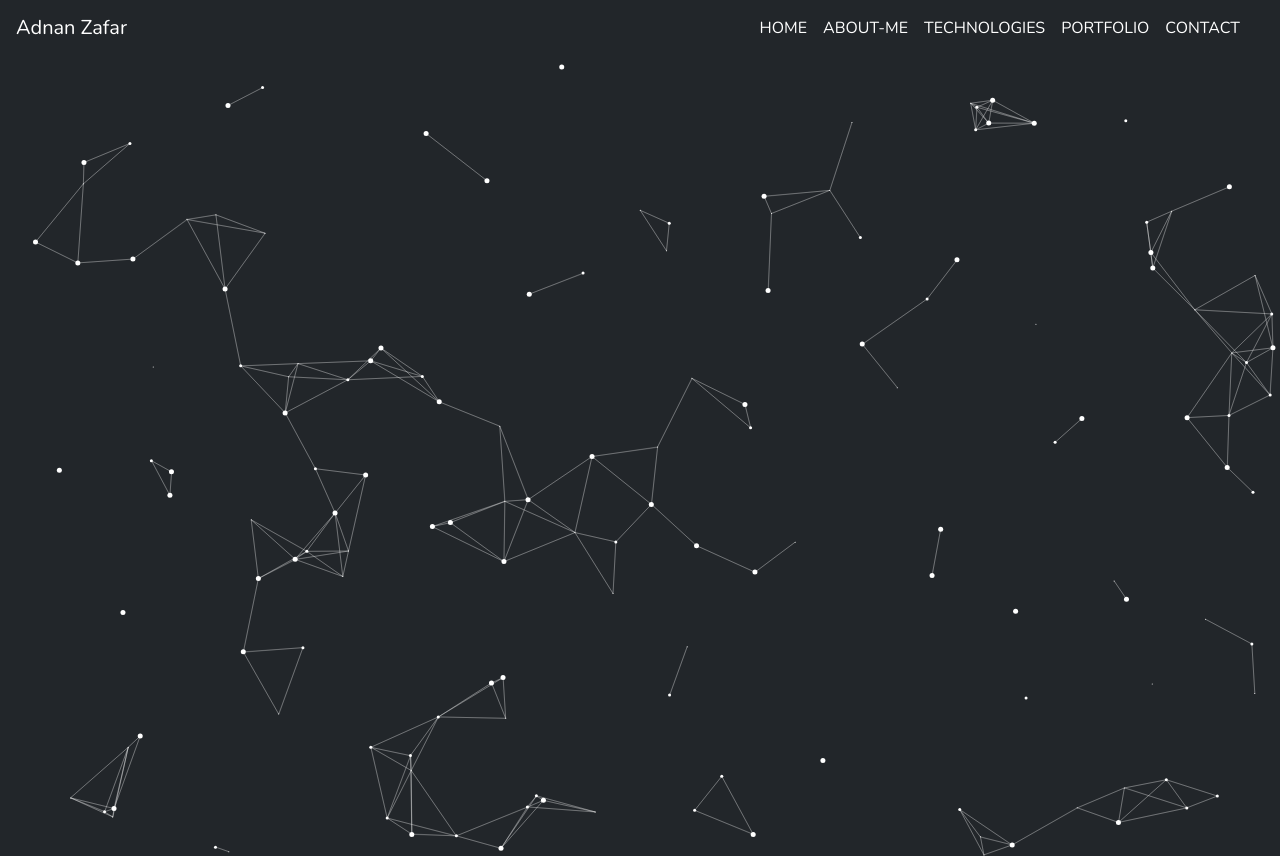
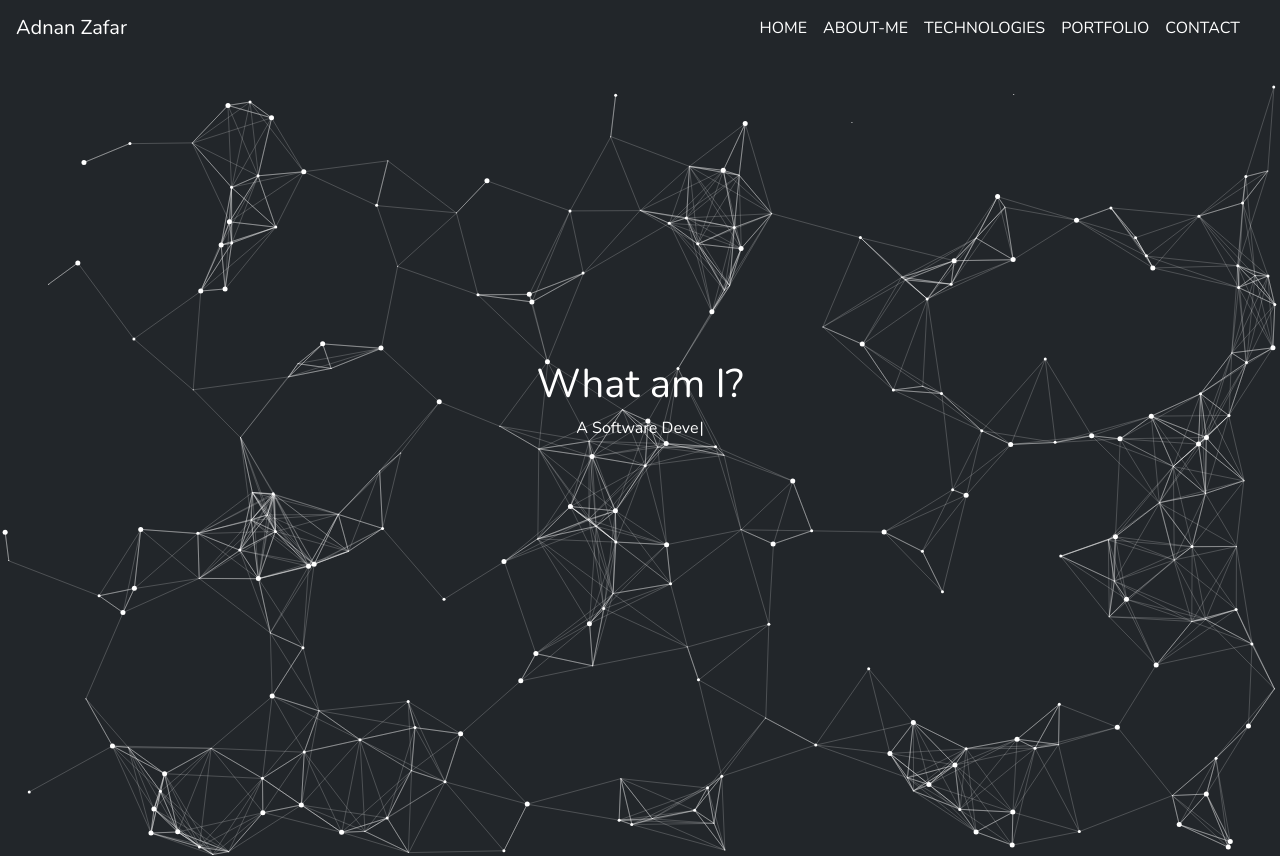
Before and after one commit to Adnan25z/portfolio, a React (Create React App) app: page / in a window 1280 px wide. Built offline with nearby package versions, Linux system fonts and the light colour scheme.

Commit message:
added header and type animation

```diff
--- a/package.json
+++ b/package.json
@@ -11,7 +11,9 @@
     "react-bootstrap": "^2.8.0",
     "react-dom": "^18.2.0",
     "react-scripts": "5.0.1",
+    "react-ts-typewriter": "^0.1.8-b",
     "react-tsparticles": "^2.11.0",
+    "typewriter-effect": "^2.20.1",
     "web-vitals": "^2.1.0"
   },
   "scripts": {
--- a/src/App.css
+++ b/src/App.css
@@ -1,4 +1,5 @@
-@import url('https://fonts.googleapis.com/css2?family=Nunito:wght@200;300;400;600;700;800&display=swap');
+@import url('https://fonts.googleapis.com/css2?family=Nunito:ital,wght@0,200;0,300;0,400;0,600;0,700;0,800;1,200;1,300;1,400;1,600;1,700;1,800&display=swap');
+
 .App{
   font-family: 'Nunito', sans-serif;
 }
--- a/src/App.js
+++ b/src/App.js
@@ -1,11 +1,13 @@
 import './App.css';
 import Navigation from './screens/navigationBar/NavigationBar'
 import Particles from './Particles';
+import Header from './screens/header/Header'
 
 function App() {
   return (
     <div className="App">
      <Navigation />
+     <Header />
      <Particles />
     </div>
   );
--- a/src/Particles.jsx
+++ b/src/Particles.jsx
@@ -11,12 +11,13 @@ export default class Particles extends React.Component {
     canvas.width = document.documentElement.clientWidth;
     canvas.height = document.documentElement.clientHeight;
 
-    let num = 150;
+    let num = 250;
     let size = 1;
     let color = "#fff";
     let min_speed = 0.1;
     let max_speed = 0.5;
-    let line_distance = 80;
+    let line_distance = 60; // Decrease this value to make lines between particles closer
+    let connect_distance = 100; // Maximum distance to connect particles with lines
     let particles = [];
 
     const distance = (pointA, pointB) => {
@@ -80,8 +81,21 @@ export default class Particles extends React.Component {
         if (p.x <= size || p.x >= canvas.width - size) {
           p.vx *= -1;
         }
-        if (p.y <= size || p.y > +canvas.height - size) {
+        if (p.y <= size || p.y >= canvas.height - size) {
           p.vy *= -1;
+        }
+
+        // Add logic to connect particles that are close enough
+        for (let q = t + 1; q < particles.length; q++) {
+          const distanceBetweenParticles = distance(p, particles[q]);
+          if (distanceBetweenParticles <= connect_distance) {
+            ctx.beginPath();
+            ctx.lineWidth = 0.2;
+            ctx.strokeStyle = "#fff";
+            ctx.moveTo(p.x, p.y);
+            ctx.lineTo(particles[q].x, particles[q].y);
+            ctx.stroke();
+          }
         }
       }
 
@@ -90,6 +104,7 @@ export default class Particles extends React.Component {
 
     draw();
   };
+
   render() {
     return <canvas id="particles"></canvas>;
   }
--- /dev/null
+++ b/src/screens/header/Header.js
@@ -0,0 +1,20 @@
+import React from 'react'
+import './header.css'
+import Typewriter from 'typewriter-effect';
+
+function Header() {
+  return (
+    <div className='main-info'>
+        <h1>What am I?</h1>
+        <Typewriter
+  options={{
+    strings: ["A Software Developer", "A Student", "or!", '"A Coder"'],
+    autoStart: true,
+    loop: true,
+  }}
+/>
+    </div>
+  )
+}
+
+export default Header
--- /dev/null
+++ b/src/screens/header/header.css
@@ -0,0 +1,13 @@
+.main-info{
+    display: flex;
+    position: absolute;
+    color: var(--font-color);
+    top: 0;
+    left: 0;
+    right: 0;
+    bottom: 0;
+    flex-direction: column;
+    justify-content: center;
+    align-items: center;
+    z-index: 1;
+}
```
Also changed, not shown: 2 other files (tests, documents, lock files or other folders).
